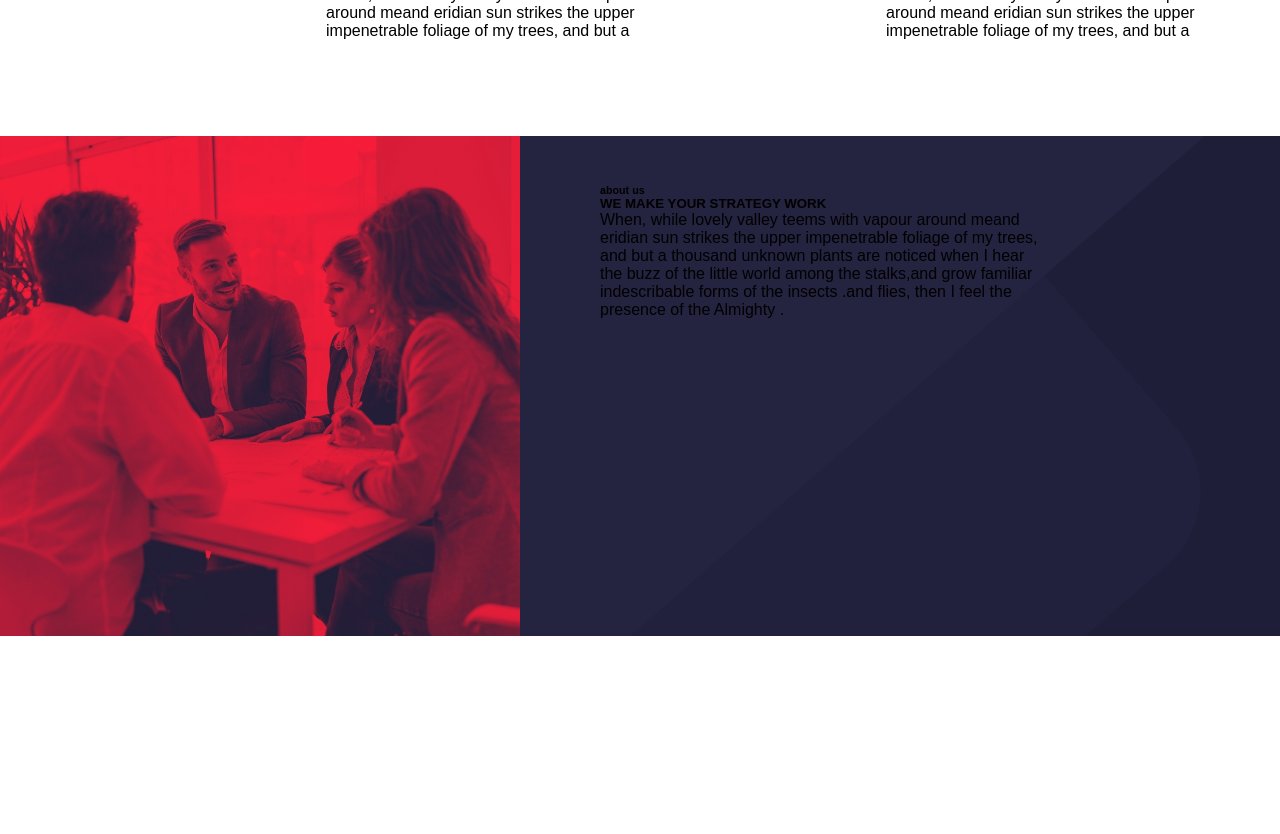
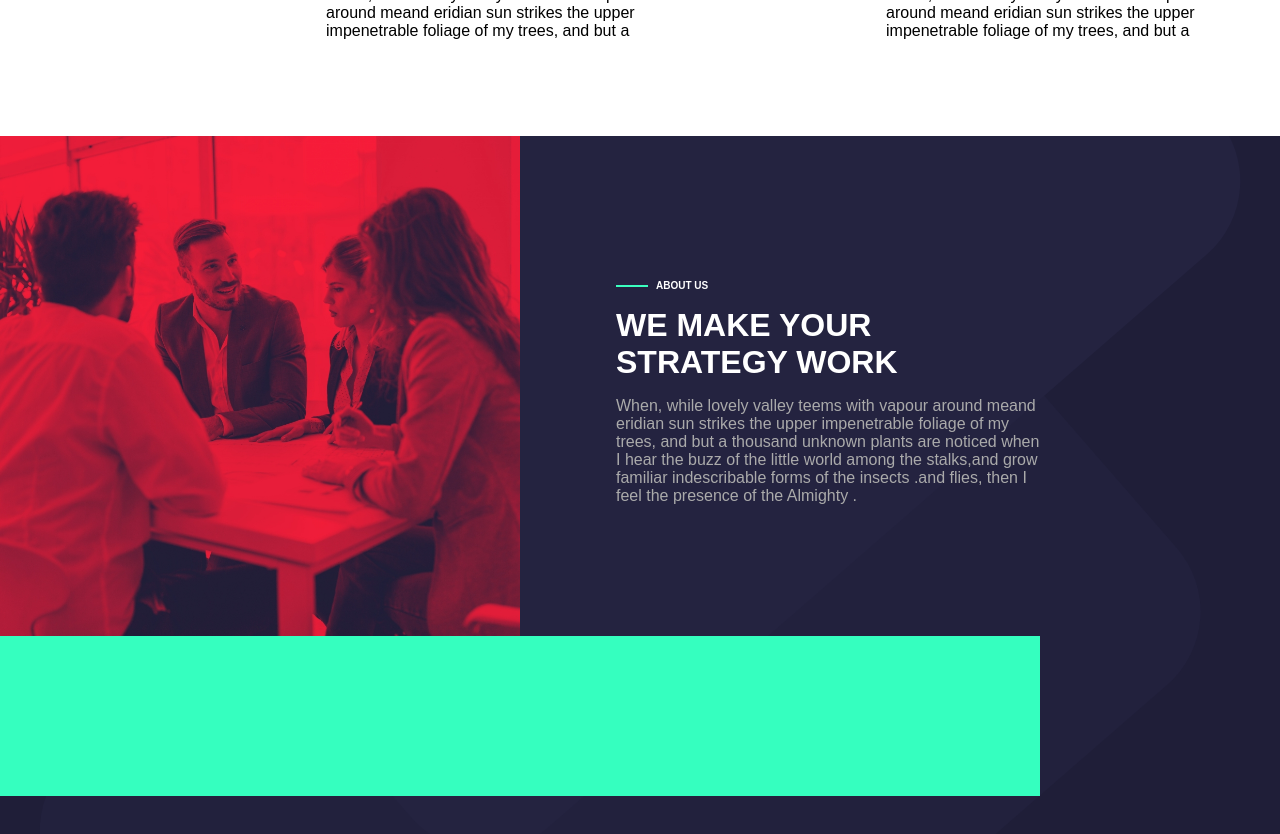
Before and after one commit to SharyMirko/proj-html-vuejs, a Vue app: page / in a window 1280 px wide. Shown: the part 1160-1994 px from the top of the page. Before the commit the page ends 1796 px from the top, so only its background shows below. Built offline with nearby package versions, Linux system fonts and the light colour scheme; a web font is replaced by a local one.

Commit message:
sistemo il testo

```diff
--- a/src/components/AboutPh.vue
+++ b/src/components/AboutPh.vue
@@ -2,7 +2,10 @@
   <div class="container">
     <div class="jumbo-about"></div>
     <div class="slogan-about">
-      <div class="title"><h6>about us</h6></div>
+      <div class="title">
+        <hr />
+        <h6>about us</h6>
+      </div>
       <div class="slogan">
         <h5>WE MAKE YOUR STRATEGY WORK</h5>
       </div>
@@ -16,6 +19,7 @@
         </p>
       </div>
     </div>
+    <div class="nonso"></div>
   </div>
 </template>
 
@@ -27,8 +31,9 @@ export default {
 
 <style lang="scss" scoped>
 .container {
-  padding: 0rem 15rem 0 0;
+  padding: 0rem 15rem 5rem 0;
   display: flex;
+  flex-wrap: wrap;
   background-image: url("../../public/img/7576.svg");
   background-size: cover;
   background-position: right;
@@ -44,5 +49,38 @@ export default {
 .slogan-about {
   width: 50%;
   padding: 3rem 0 0 5rem;
+  color: #fff;
+  .title {
+    padding: 6rem 0 0 1rem;
+    display: flex;
+    align-items: center;
+    h6 {
+      text-transform: uppercase;
+      font-size: 10px;
+    }
+    hr {
+      color: #3affbf;
+      width: 2rem;
+      border: 1px solid;
+      margin-right: 0.5rem;
+    }
+  }
+  .slogan {
+    width: 20rem;
+    padding: 1rem;
+    h5 {
+      font-size: 2rem;
+    }
+  }
+  .slogan-text {
+    padding: 0 0 0 1rem;
+    font-weight: 200;
+    color: #aaa;
+  }
+}
+.nonso {
+  width: 100%;
+  height: 10rem;
+  background-color: #35ffbf;
 }
 </style>
```
